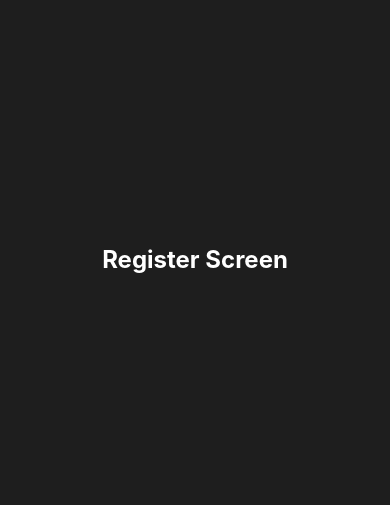
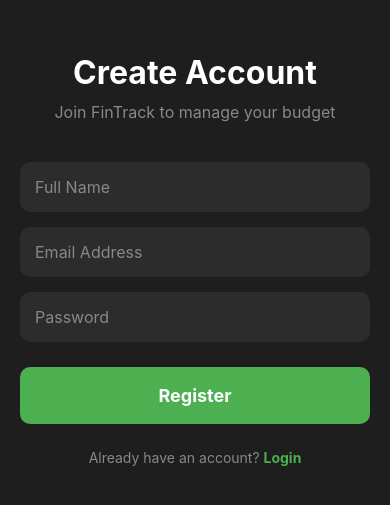
Before and after one commit to Shahrier-Al-Tanzim/fintrack, a React Native app in the folder fintrack-mobile/: screen /Register in a window 390 px wide. Shown: the part 163-668 px from the top of the page. Built offline with nearby package versions, Linux system fonts and the light colour scheme.

Commit message:
Register page added

```diff
--- a/fintrack-mobile/src/screens/RegisterScreen.tsx
+++ b/fintrack-mobile/src/screens/RegisterScreen.tsx
@@ -1,14 +1,152 @@
-import { View, Text, StyleSheet } from 'react-native';
+import React, { useState } from 'react';
+import {
+  View,
+  Text,
+  TextInput,
+  TouchableOpacity,
+  StyleSheet,
+  Alert,
+  ActivityIndicator
+} from 'react-native';
+import { useDispatch, useSelector } from 'react-redux';
+import { AppDispatch, RootState } from '../stores';
+import { register } from '../stores/authSlice'; // Assuming this exists in your authSlice
+import { useNavigation } from '@react-navigation/native';
 
 export default function RegisterScreen() {
+  const [name, setName] = useState('');
+  const [email, setEmail] = useState('');
+  const [password, setPassword] = useState('');
+
+  const dispatch = useDispatch<AppDispatch>();
+  const navigation = useNavigation();
+
+  // Get loading state from your auth slice to show a spinner
+  const { loading } = useSelector((state: RootState) => state.auth);
+
+  const handleRegister = async () => {
+    if (!name || !email || !password) {
+      Alert.alert('Error', 'Please fill in all fields');
+      return;
+    }
+
+    try {
+      // Dispatch the register action
+      await dispatch(register({ name, email, password })).unwrap();
+
+      Alert.alert('Success', 'Account created! Please log in.');
+      navigation.navigate('Login' as never);
+    } catch (error: any) {
+      Alert.alert('Registration Failed', error || 'Something went wrong');
+    }
+  };
+
   return (
     <View style={styles.container}>
-      <Text style={styles.text}>Register Screen</Text>
+      <Text style={styles.title}>Create Account</Text>
+      <Text style={styles.subtitle}>Join FinTrack to manage your budget</Text>
+
+      <View style={styles.inputContainer}>
+        <TextInput
+          style={styles.input}
+          placeholder="Full Name"
+          placeholderTextColor="#888"
+          value={name}
+          onChangeText={setName}
+        />
+
+        <TextInput
+          style={styles.input}
+          placeholder="Email Address"
+          placeholderTextColor="#888"
+          value={email}
+          onChangeText={setEmail}
+          autoCapitalize="none"
+          keyboardType="email-address"
+        />
+
+        <TextInput
+          style={styles.input}
+          placeholder="Password"
+          placeholderTextColor="#888"
+          value={password}
+          onChangeText={setPassword}
+          secureTextEntry
+        />
+
+        <TouchableOpacity
+          style={styles.button}
+          onPress={handleRegister}
+          disabled={loading}
+        >
+          {loading ? (
+            <ActivityIndicator color="#FFF" />
+          ) : (
+            <Text style={styles.buttonText}>Register</Text>
+          )}
+        </TouchableOpacity>
+      </View>
+
+      <TouchableOpacity onPress={() => navigation.navigate('Login' as never)}>
+        <Text style={styles.footerText}>
+          Already have an account? <Text style={styles.link}>Login</Text>
+        </Text>
+      </TouchableOpacity>
     </View>
   );
 }
 
 const styles = StyleSheet.create({
-  container: { flex: 1, justifyContent: 'center', alignItems: 'center', backgroundColor: '#1E1E1E' },
-  text: { color: 'white', fontSize: 24, fontWeight: 'bold' }
+  container: {
+    flex: 1,
+    backgroundColor: '#1E1E1E',
+    padding: 20,
+    justifyContent: 'center'
+  },
+  title: {
+    color: '#FFF',
+    fontSize: 32,
+    fontWeight: 'bold',
+    textAlign: 'center'
+  },
+  subtitle: {
+    color: '#888',
+    fontSize: 16,
+    textAlign: 'center',
+    marginBottom: 40,
+    marginTop: 10
+  },
+  inputContainer: {
+    width: '100%'
+  },
+  input: {
+    backgroundColor: '#2C2C2C',
+    color: '#FFF',
+    padding: 15,
+    borderRadius: 10,
+    marginBottom: 15,
+    fontSize: 16
+  },
+  button: {
+    backgroundColor: '#4CAF50',
+    padding: 18,
+    borderRadius: 10,
+    alignItems: 'center',
+    marginTop: 10
+  },
+  buttonText: {
+    color: '#FFF',
+    fontSize: 18,
+    fontWeight: 'bold'
+  },
+  footerText: {
+    color: '#888',
+    textAlign: 'center',
+    marginTop: 25,
+    fontSize: 14
+  },
+  link: {
+    color: '#4CAF50',
+    fontWeight: 'bold'
+  }
 });
--- a/fintrack-mobile/src/services/api.ts
+++ b/fintrack-mobile/src/services/api.ts
@@ -2,7 +2,8 @@ import axios from 'axios';
 import AsyncStorage from '@react-native-async-storage/async-storage';
 
 // Since we are running in the browser, localhost connects right to your Node server!
-const API_BASE_URL = 'http://localhost:5000/api';
+// const API_BASE_URL = 'http://localhost:5000/api';
+const API_BASE_URL = 'http://192.168.0.107:5000/api';
 
 const api = axios.create({
   baseURL: API_BASE_URL,
--- a/fintrack-mobile/src/stores/authSlice.ts
+++ b/fintrack-mobile/src/stores/authSlice.ts
@@ -1,25 +1,43 @@
-import { createSlice, PayloadAction } from '@reduxjs/toolkit';
+import { createSlice, createAsyncThunk, PayloadAction } from '@reduxjs/toolkit';
 import { User } from '../types';
+import api from '../services/api';
+
+// 1. The Async Thunk for Registration
+export const register = createAsyncThunk(
+  'auth/register',
+  async (userData: { name: string; email: string; password: string }, { rejectWithValue }) => {
+    try {
+      const response = await api.post('/auth/register', userData);
+      // Your backend likely returns { user, token }
+      return response.data;
+    } catch (error: any) {
+      // Pass the backend error message (e.g., "Email already exists") to the UI
+      return rejectWithValue(error.response?.data?.error || 'Registration failed');
+    }
+  }
+);
 
 // Define what our auth state looks like
 interface AuthState {
   user: User | null;
   token: string | null;
   isAuthenticated: boolean;
+  loading: boolean; // NEW: Track if we are currently talking to the server
+  error: string | null; // NEW: Track any error messages
 }
 
-// Set the default state for when the app first opens
 const initialState: AuthState = {
   user: null,
   token: null,
   isAuthenticated: false,
+  loading: false,
+  error: null,
 };
 
 const authSlice = createSlice({
   name: 'auth',
   initialState,
   reducers: {
-    // Call this when the user successfully logs in or registers
     setCredentials: (
       state,
       action: PayloadAction<{ user: User; token: string }>
@@ -28,17 +46,38 @@ const authSlice = createSlice({
       state.token = action.payload.token;
       state.isAuthenticated = true;
     },
-    // Call this to log out
     logout: (state) => {
       state.user = null;
       state.token = null;
       state.isAuthenticated = false;
     },
+    // Clear any leftover error messages when switching screens
+    clearError: (state) => {
+      state.error = null;
+    }
+  },
+  extraReducers: (builder) => {
+    builder
+      // Handle the "Loading" state
+      .addCase(register.pending, (state) => {
+        state.loading = true;
+        state.error = null;
+      })
+      // Handle "Success"
+      .addCase(register.fulfilled, (state, action) => {
+        state.loading = false;
+        // Optional: Log them in immediately if your backend returns a token on register
+        // state.user = action.payload.user;
+        // state.token = action.payload.token;
+        // state.isAuthenticated = true;
+      })
+      // Handle "Error"
+      .addCase(register.rejected, (state, action) => {
+        state.loading = false;
+        state.error = action.payload as string;
+      });
   },
 });
 
-// Export the actions so we can trigger them from our screens
-export const { setCredentials, logout } = authSlice.actions;
-
-// Export the reducer to build the main store
+export const { setCredentials, logout, clearError } = authSlice.actions;
 export default authSlice.reducer;
```
